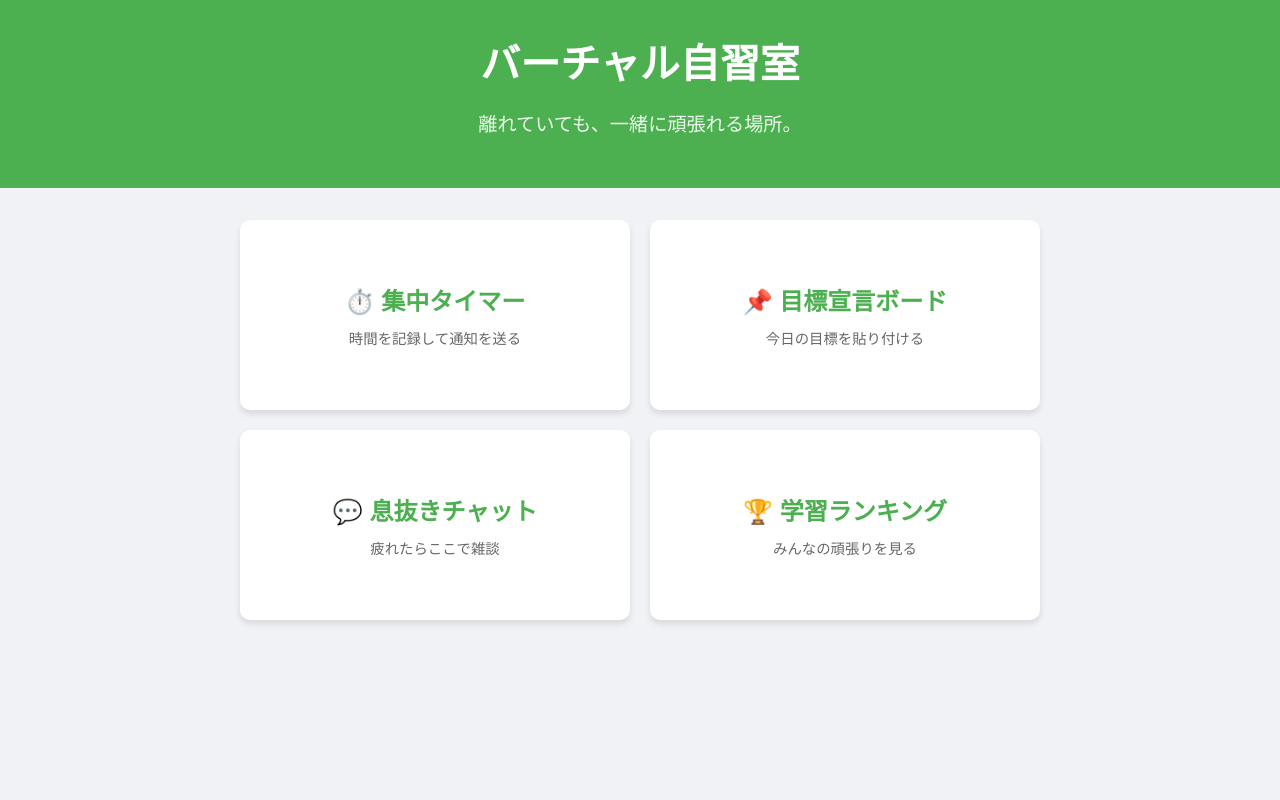
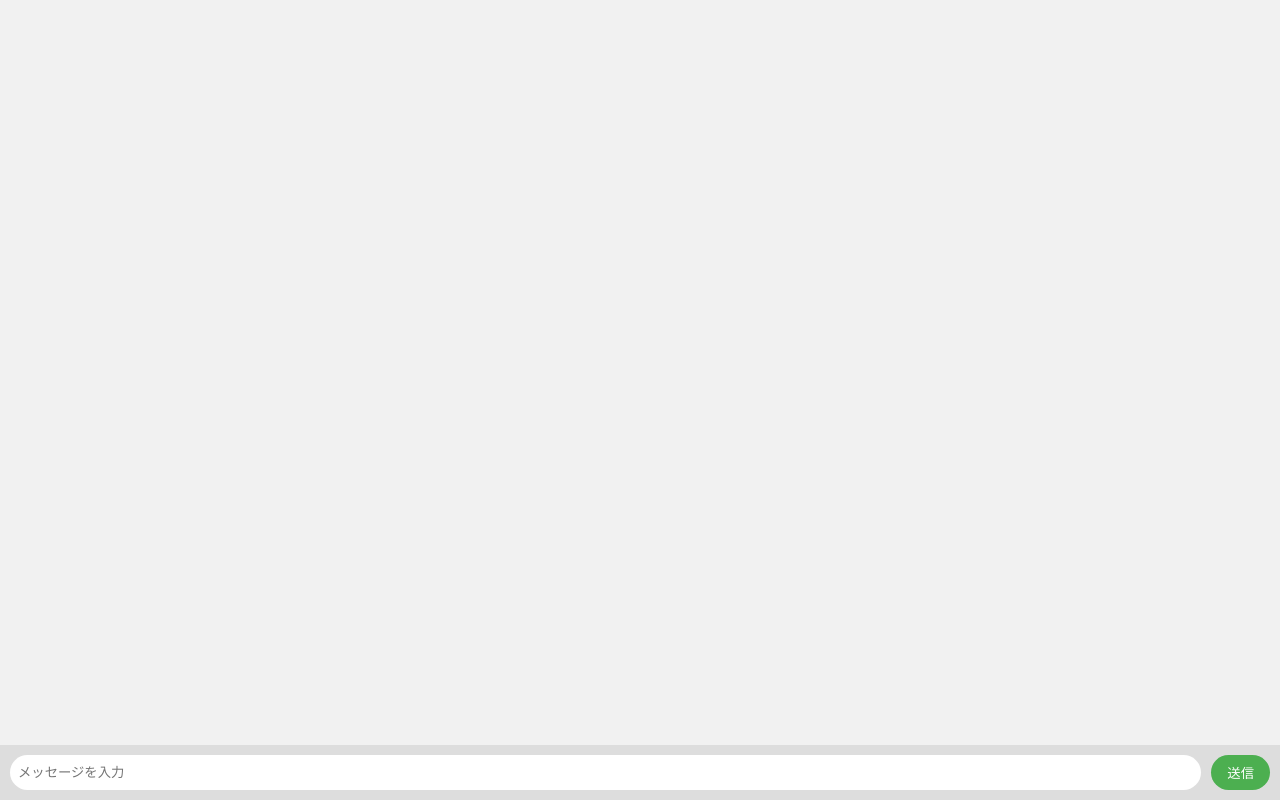
Before and after one commit to Sshunsuje/cs4-2025-class7-team6-project, a Django app: page / in a window 1280 px wide. Run offline with Django 5.2, Linux system fonts and the light colour scheme.

Commit message:
チャット機能

```diff
--- a/vs/templates/vs/index.html
+++ b/vs/templates/vs/index.html
@@ -1,42 +1,84 @@
-{% load static %}
-
 <!DOCTYPE html>
 <html lang="ja">
 <head>
     <meta charset="UTF-8">
-    <meta name="viewport" content="width=device-width, initial-scale=1.0">
-    <title>バーチャル自習室 - ホーム</title>
+    <title>チャットルーム</title>
+    <style>
+        body {
+            margin: 0;
+            font-family: sans-serif;
+            background: #f1f1f1;
+        }
 
-    <link rel="stylesheet" href="{% static 'vs/style.css' %}">
+        .chat-container {
+            height: 100vh;
+            display: flex;
+            flex-direction: column;
+        }
+
+        .messages {
+            flex: 1;
+            padding: 10px;
+            overflow-y: auto;
+        }
+
+        .message {
+            margin-bottom: 10px;
+            background: #ffffff;
+            padding: 8px 12px;
+            border-radius: 8px;
+            max-width: 70%;
+        }
+
+        .time {
+            font-size: 12px;
+            color: #888;
+            margin-top: 4px;
+        }
+
+        .input-area {
+            display: flex;
+            padding: 10px;
+            background: #ddd;
+        }
+
+        .input-area input {
+            flex: 1;
+            padding: 8px;
+            border-radius: 20px;
+            border: none;
+        }
+
+        .input-area button {
+            margin-left: 10px;
+            padding: 8px 16px;
+            border: none;
+            border-radius: 20px;
+            background: #4caf50;
+            color: white;
+        }
+    </style>
 </head>
 <body>
+<div class="chat-container">
 
-    <header>
-        <h1>バーチャル自習室</h1>
-        <p>離れていても、一緒に頑張れる場所。</p>
-    </header>
-
-    <div class="container">
-        <a href="#" class="card">
-            <h2>⏱️ 集中タイマー</h2>
-            <span>時間を記録して通知を送る</span>
-        </a>
-
-        <a href="bord" class="card">
-            <h2>📌 目標宣言ボード</h2>
-            <span>今日の目標を貼り付ける</span>
-        </a>
-
-        <a href="#" class="card">
-            <h2>💬 息抜きチャット</h2>
-            <span>疲れたらここで雑談</span>
-        </a>
-
-        <a href="ranking" class="card">
-            <h2>🏆 学習ランキング</h2>
-            <span>みんなの頑張りを見る</span>
-        </a>
+    <div class="messages">
+        {% for message in messages %}
+            <div class="message">
+                {{ message.content }}
+                <div class="time">
+                    {{ message.created_at|date:"H:i" }}
+                </div>
+            </div>
+        {% endfor %}
     </div>
 
+    <form method="post" class="input-area">
+        {% csrf_token %}
+        <input type="text" name="content" placeholder="メッセージを入力">
+        <button type="submit">送信</button>
+    </form>
+
+</div>
 </body>
 </html>
--- a/vs/views.py
+++ b/vs/views.py
@@ -1,5 +1,5 @@
 from django.shortcuts import render
-
+from .models import Message
 
 def index(request):
     return render(request, 'vs/index.html')
@@ -10,8 +10,21 @@ def ranking(request):
 def ranking(request):
     return render(request, 'vs/bord.html')
 
-def chat(request):
-    return render(request, 'vs/chat.html')
 
 def bord(request):
     return render(request, 'vs/bord.html')
+
+from django.shortcuts import render, redirect
+from .models import Message
+
+def chat(request):
+    if request.method == 'POST':
+        content = request.POST.get('content')
+        if content:
+            Message.objects.create(content=content)
+        return redirect('chat')
+
+    messages = Message.objects.order_by('created_at')
+    return render(request, 'vs/chat.html', {
+        'messages': messages
+    })
```
Also changed, not shown: vs/models.py (+4 -3 lines), vs/templates/vs/chat.html (+38 -3 lines).
